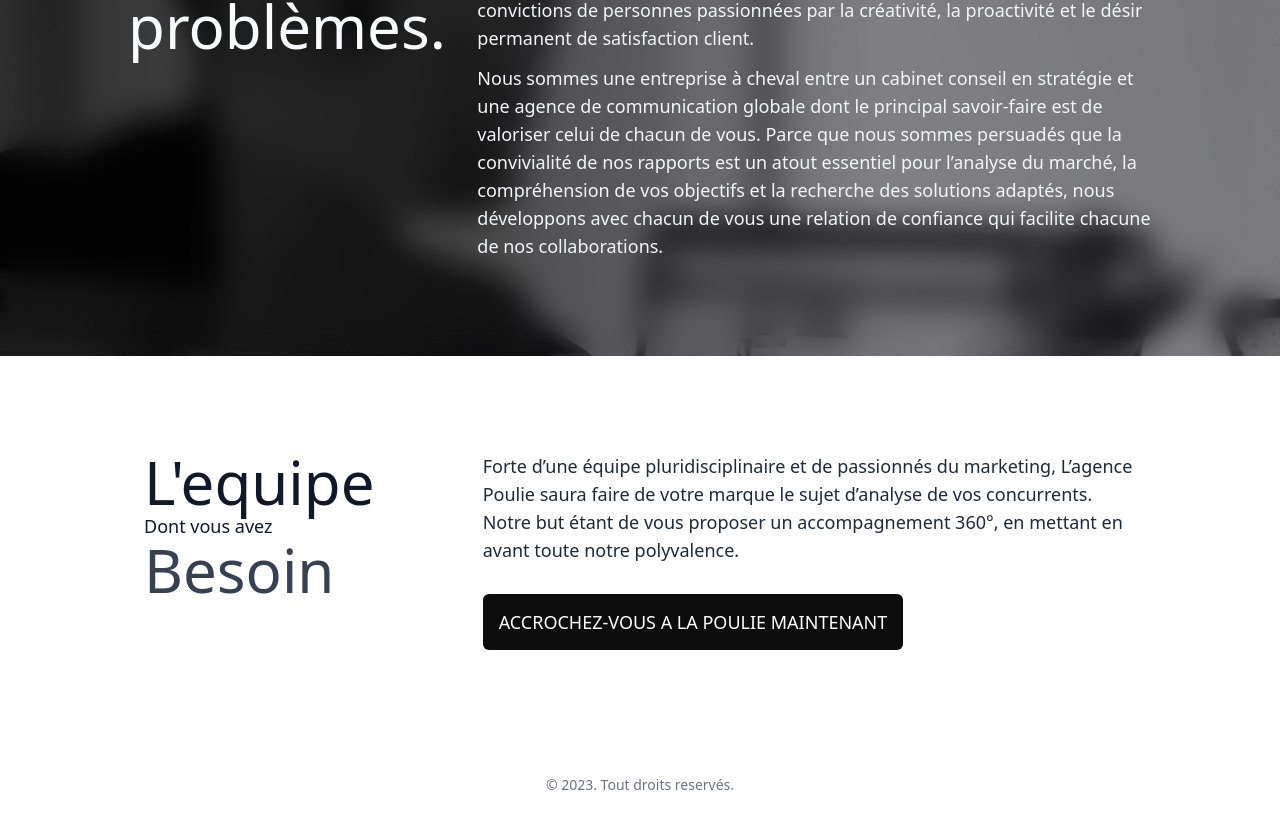
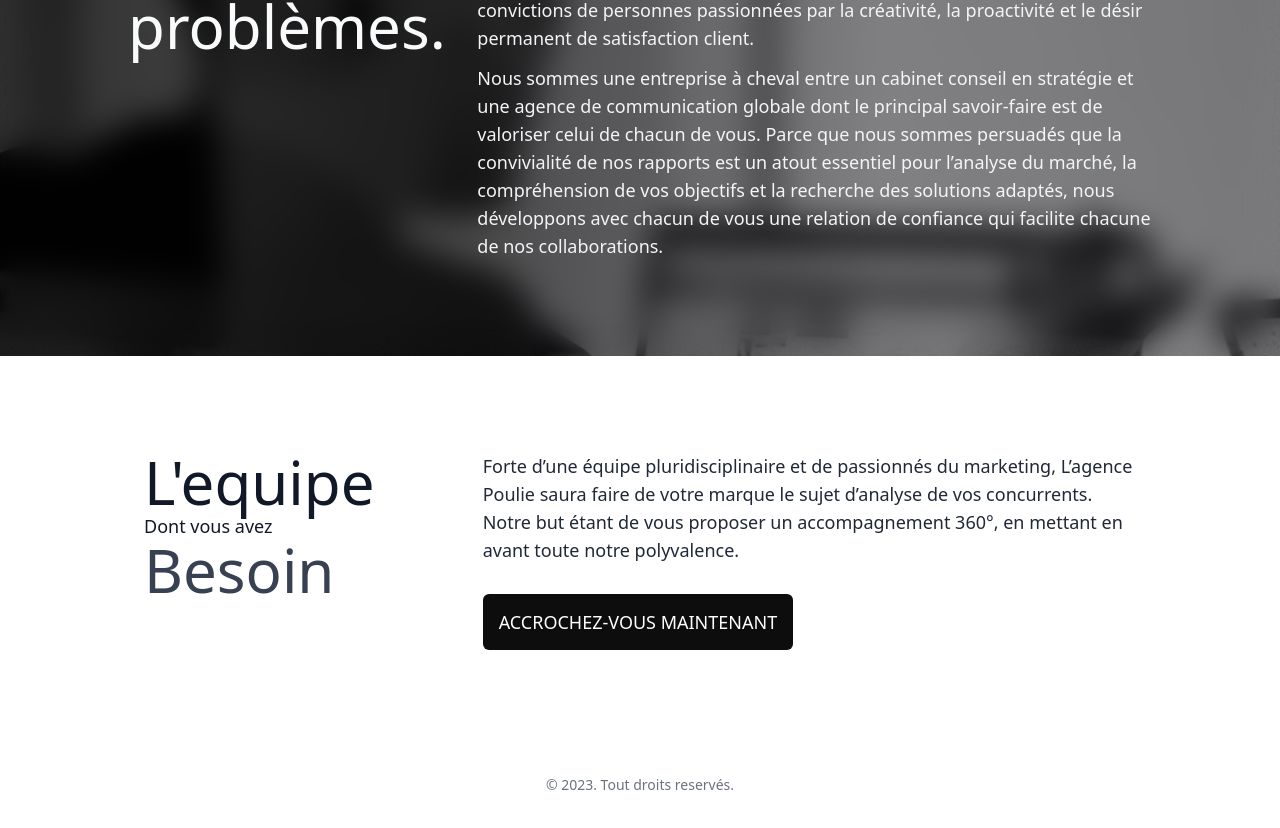
Before and after one commit to chapdel/ap-website, a Nuxt app: page /about in a window 1280 px wide. Shown: the part 848-1676 px from the top of the page. Built offline with nearby package versions, Linux system fonts and the light colour scheme.

Commit message:
updated button

```diff
--- a/pages/about.vue
+++ b/pages/about.vue
@@ -59,7 +59,7 @@
                 <div class="pt-8">
                     <NuxtLink to="/contacts"
                         class="p-4 mt-8 text-center text-white uppercase rounded-md bg-black/95 hover:bg-black">
-                        ACCROCHEZ-VOUS A LA POULIE MAINTENANT
+                        ACCROCHEZ-VOUS MAINTENANT
                     </NuxtLink>
                 </div>
             </div>
```
